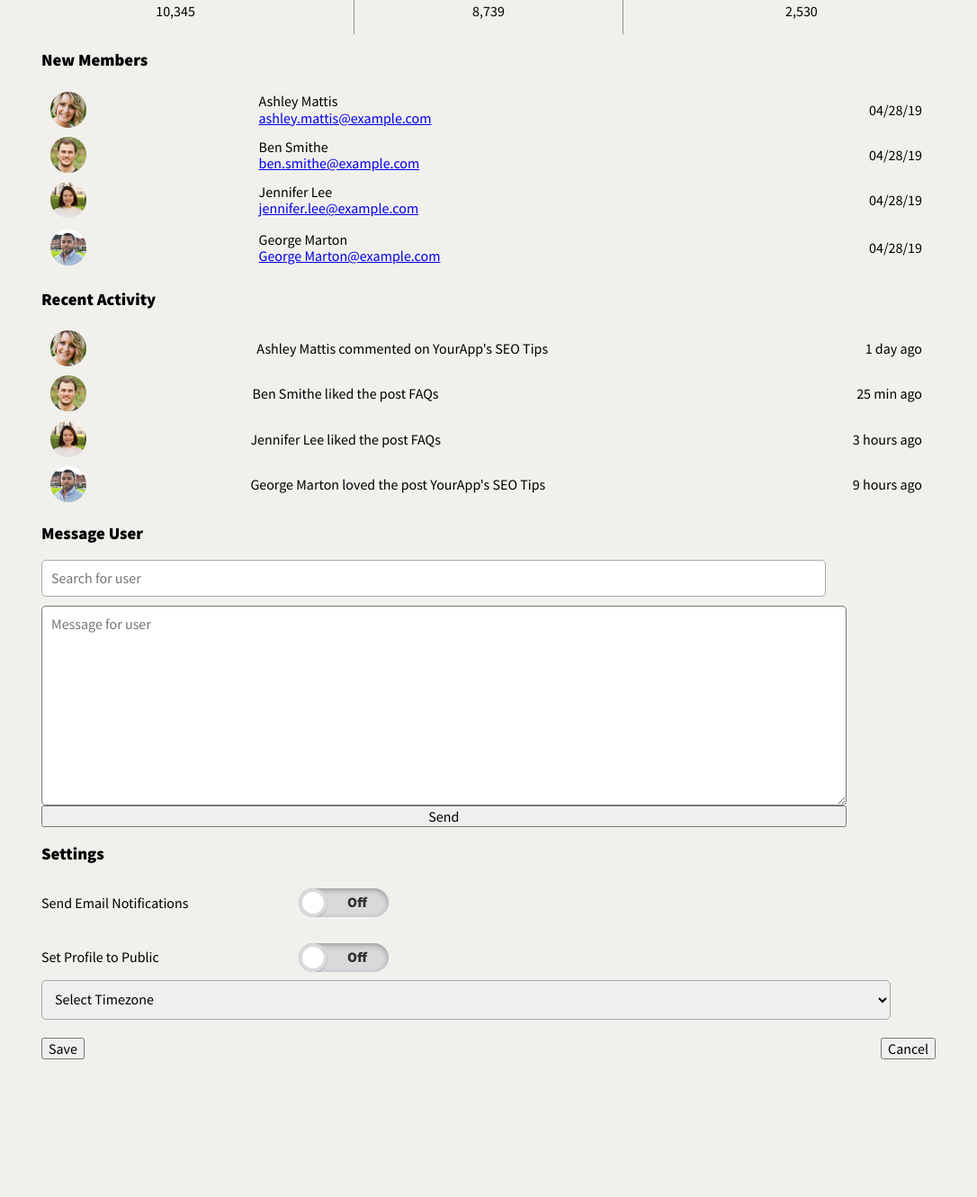
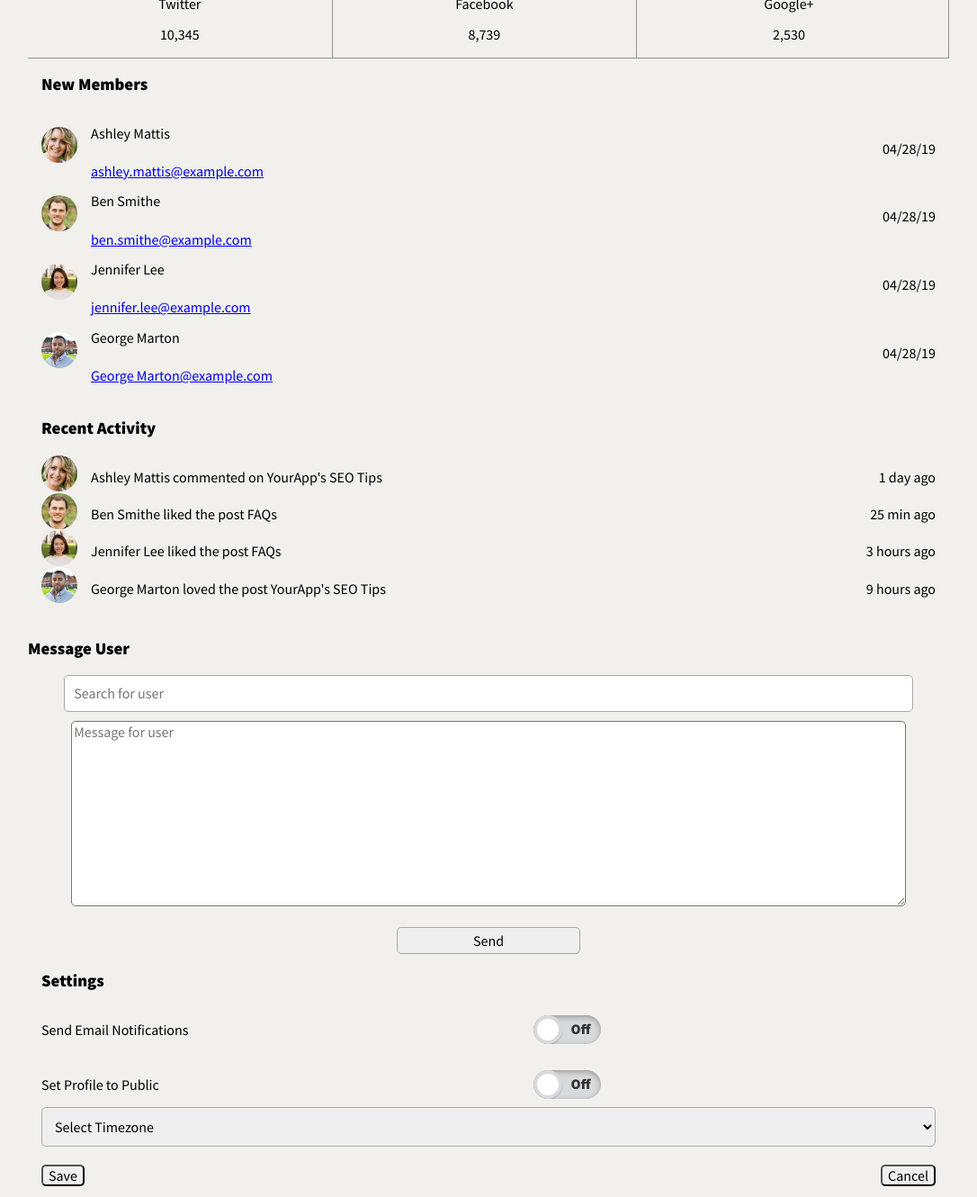
Before and after one commit to brandonaaronson/Techdegree-Project-7, a website: page index.html in a window 1280 px wide. Shown: the part 1038-2368 px from the top of the page at 90% size, without its empty margins (97-1183 px from the left). Before the commit the page ends 2235 px from the top, so only its background shows below. Drawn offline with nearby package versions, Linux system fonts and the light colour scheme; files that its build step writes are made by us from their sources.

Commit message:
Added
New scss files for buttons and fieldsets, fixed members area mostly

```diff
--- a/css/Base/_base.scss
+++ b/css/Base/_base.scss
@@ -4,6 +4,7 @@ body {
     background-color: rgb(241, 240, 236);
     font-family: 'Source Sans Pro', sans-serif;
     font-weight: 400;
+    font-size: 1em;
 }
 
 ul {
--- /dev/null
+++ b/css/Components/_buttons.scss
@@ -0,0 +1,18 @@
+
+.settings-button {
+  display: flex;
+  justify-content: space-between;
+  margin: 20px 0;
+  & button {
+    border-radius: 5px;
+  }
+}
+
+#send {
+  display: inline-block;
+  width: 20%;
+  margin-top: 20px;
+  border-radius: 5px;
+  border: 1px solid darkgray;
+  padding: 5px;
+}
--- /dev/null
+++ b/css/Components/_fields.scss
@@ -0,0 +1,12 @@
+
+.form-area {
+  width: 90%;
+  height: 200px;
+  margin-top: 10px;
+  border-radius: 5px;
+}
+
+#user-field {
+  width: 90%;
+  margin-left: auto;
+}
--- a/css/Components/_header.scss
+++ b/css/Components/_header.scss
@@ -1,6 +1,6 @@
 .header {
     display: grid;
-    grid-template-columns: 3fr 50px 1fr;
+    grid-template-columns: 1fr 50px 1fr;
     background-color: #800000cc;
     height: 50px;
     max-width: 1050px;
--- a/css/Components/_images.scss
+++ b/css/Components/_images.scss
@@ -1,5 +1,5 @@
 .member-pics {
     height: 40px;
     border-radius: 50%;
-    padding: 0px 10px;
+    margin-right: 15px;
 }
--- a/css/Components/_index.scss
+++ b/css/Components/_index.scss
@@ -7,6 +7,8 @@
 @import 'settings';
 @import 'images';
 @import 'typography';
+@import 'buttons';
+@import 'fields';
 @import 'main';
 @import 'traffic';
 @import 'mobile';
--- a/css/Components/_main.scss
+++ b/css/Components/_main.scss
@@ -1,5 +1,16 @@
-
 
 main {
-  display: grid;
+  width: 100%;
+//  display: grid;
 }
+
+.main-header {
+  display: flex;
+  justify-content: space-between;
+  flex-direction: row;
+  align-items: center;
+  padding: 0 15px;
+  & h2 {
+    width: 30%;
+  }
+}
--- a/css/Components/_members.scss
+++ b/css/Components/_members.scss
@@ -1,30 +1,34 @@
 .new-members {
-    display: flex;
-    flex-wrap: wrap;
-    justify-content: center;
-    flex-direction: column;
-}
+
+  }
 
 .members-container {
-    display: flex;
-    align-items: center;
-    justify-content: space-between;
-    margin: 0;
-    & p {
-        margin-right: 15px;
-    }
+  display: flex;
+  align-items: center;
 }
 
 .members-text {
-    width: 50%;
-    align-self: initial;
-
-    & p {
-        margin:0;
-    }
+ width: 40%;
 }
 
 .new-members,
 .member-activity {
-    padding: 0 15px;
+  display: flex;
+  flex-direction: column;
+  margin-bottom: 20px;
+  padding: 0 15px;
+  & p {
+    padding-bottom: 8px;
+    align-self: flex-start;
+    margin-top: 15px;
+  }
+  & p:last-child {
+    margin-left: auto;
+    margin-bottom: 0;
+    align-self: center;
+  }
+
+  & a {
+    padding-top: 10px;
+  }
 }
--- a/css/Components/_message.scss
+++ b/css/Components/_message.scss
@@ -1,22 +1,11 @@
 .message {
-  padding: 0 15px;
-}
-
-.widgetContainer {
   display: flex;
   flex-direction: column;
-  justify-content: center;
-  width: 90%;
-  margin: 0;
   padding: 0;
 }
 
-.form-field {
+.widget-container {
+  display: block;
+  width: 100%;
+  text-align: center;
 }
-
-.form-area {
-  height: 200px;
-  margin-top: 10px;
-  border-radius: 5px;
-  padding: 10px
-}
--- a/css/Components/_settings.scss
+++ b/css/Components/_settings.scss
@@ -8,12 +8,12 @@
  }
 
 .switch-ios.switch-light {
-  width: 50%;
+  width: 100%;
   & a {
     cursor: pointer;
   }
-  & > span {
-    width: 100px;
+  &  span {
+    width: 75px;
   }
 }
 
@@ -58,7 +58,7 @@ option {
 }
 
 .form-field {
-  width: 95%;
+  width: 100%;
   border-radius: 5px;
   border: 1px solid rgb(169, 169, 169);
   padding: 10px;
@@ -68,4 +68,7 @@ option {
   display: flex;
   justify-content: space-between;
   margin: 20px 0;
+  & button {
+    border-radius: 5px;
+  }
 }
--- a/css/Components/_social.scss
+++ b/css/Components/_social.scss
@@ -1,23 +1,24 @@
 
 .social {
+  @include border($primary-border-color);
     display: block;
     justify-content: center;
-    padding: 0 15px;
+
 
     & h3 {
         width: 100%;
+        margin-left: 15px;
     }
 }
 
 .social-flex {
   display: flex;
-    justify-content: space-between;
 }
 
  .social-container {
   text-align: center;
   margin: 0;
-    width: 30%;
+  width: 33%;
 
   &:nth-child(2) {
       border-left: 1px solid $primary-border-color;
@@ -40,18 +41,17 @@
   }
 
   .twitter {
-    display: block;
-    width: 50px;
+
     transform: translate3d(0, 5px, 0);
   }
 
   .facebook {
     display: block;
-    width: 50px;
+    width: 75%;
     transform: translate3d(0, 10px, 0);
   }
 
   .google-plus {
     display: block;
-    width: 50px;
+    width: 75%;
   }
--- a/css/Components/_traffic.scss
+++ b/css/Components/_traffic.scss
@@ -6,18 +6,15 @@
 
 .traffic-header {
   display: flex;
-  flex-direction: row;
-  justify-content: space-between;
-  align-items: center;
-
+  flex-direction: column;
 }
 
 .traffic-nav {
   display: flex;
+  justify-content: left;
 }
 
 .traffic-nav-link {
-  padding: 0 15px;
 
   &:hover {
     transition: .3s;
--- a/css/Components/_typography.scss
+++ b/css/Components/_typography.scss
@@ -1,6 +1,7 @@
 
 .app-name-text {
   margin: 0;
+  font-size: 1.2em;
 }
 
 .name {
--- a/css/Utilities/_mixins.scss
+++ b/css/Utilities/_mixins.scss
@@ -1,4 +1,9 @@
 @mixin border($color){
-    border-bottom: 1px solid $color;
-    border-right: 1px solid $color;
+  border-bottom: 1px solid $color;
+  border-right: 1px solid $color;
 }
+
+@mixin social {
+  display: block;
+  width: 75%;
+}
--- a/index.html
+++ b/index.html
@@ -39,11 +39,12 @@
         </nav>
 
         <main id="grid">
-          <div class="main-header"> </div>  <!-- row -->
+          <div class="main-header">   <!-- row -->
             <h2 class="headline">Dashboard</h2>
             <div class="main-header-search">
               <input type="search" placeholder="Search...">
             </div>
+          </div>
 
             <div class="alert" id="alert">
               <!-- JS will insert alert here -->
@@ -227,9 +228,9 @@
                 <section class="message">
                   <h3>Message User</h3>
 
-                  <form class="widgetContainer">
-                    <input type="text" placeholder="Search for user" class="form-field" id="userField">
-                    <textarea placeholder="Message for user" class="form-area" id="messageField"></textarea>
+                  <form class="widget-container">
+                    <input type="text" placeholder="Search for user" class="form-field" id="user-field">
+                    <textarea placeholder="Message for user" class="form-area" id="message-field"></textarea>
                     <button class="button-primary" id="send">Send</button>
                   </form>
                 </section>
```
Also changed, not shown: css/normalize.css (renamed from css old/normalize.css), css/style.css, css/toggle-switch.css (renamed from css old/toggle-switch.css), 1 other file. Lines whose indentation alone changed are shown as unchanged.
